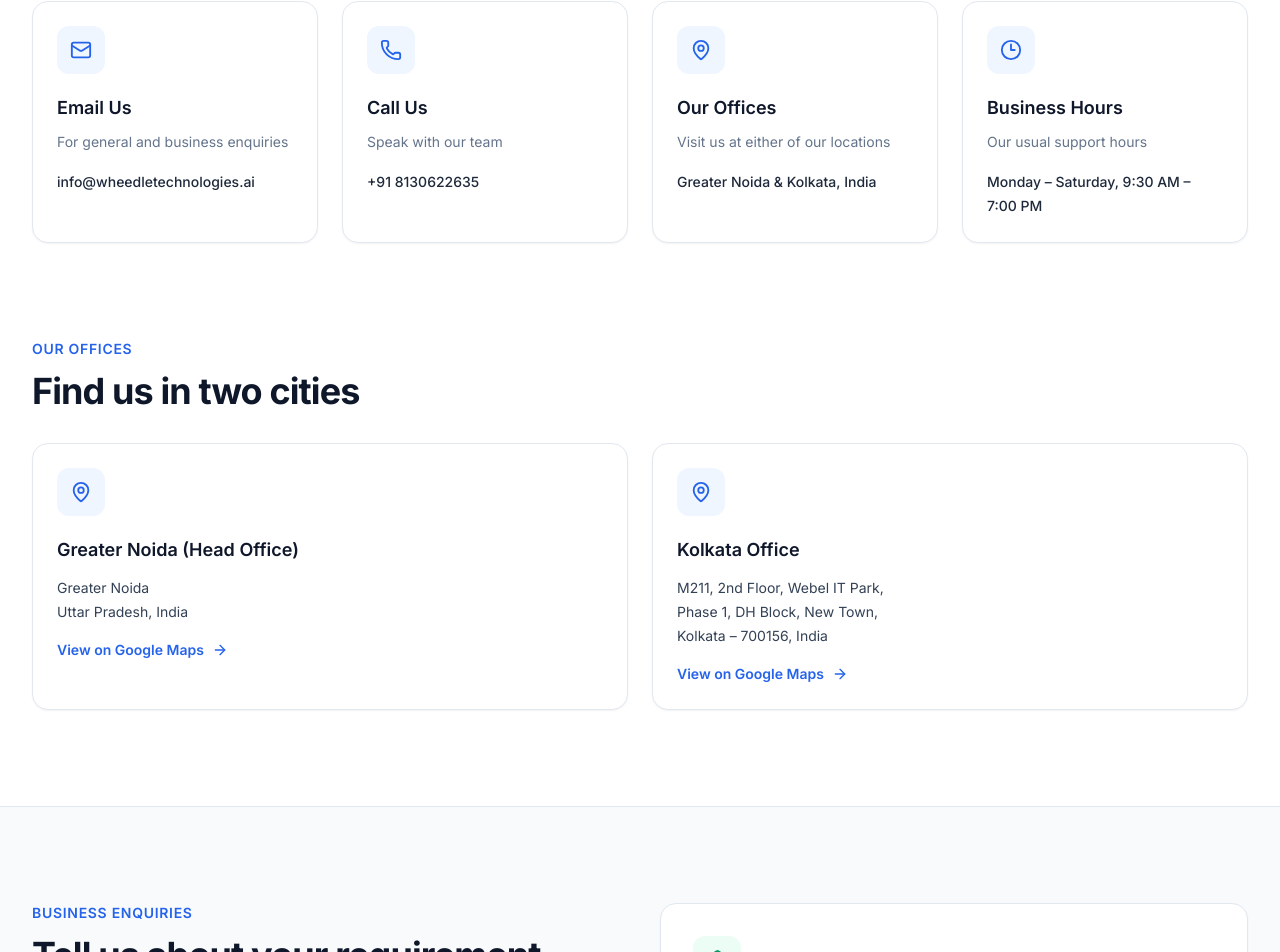
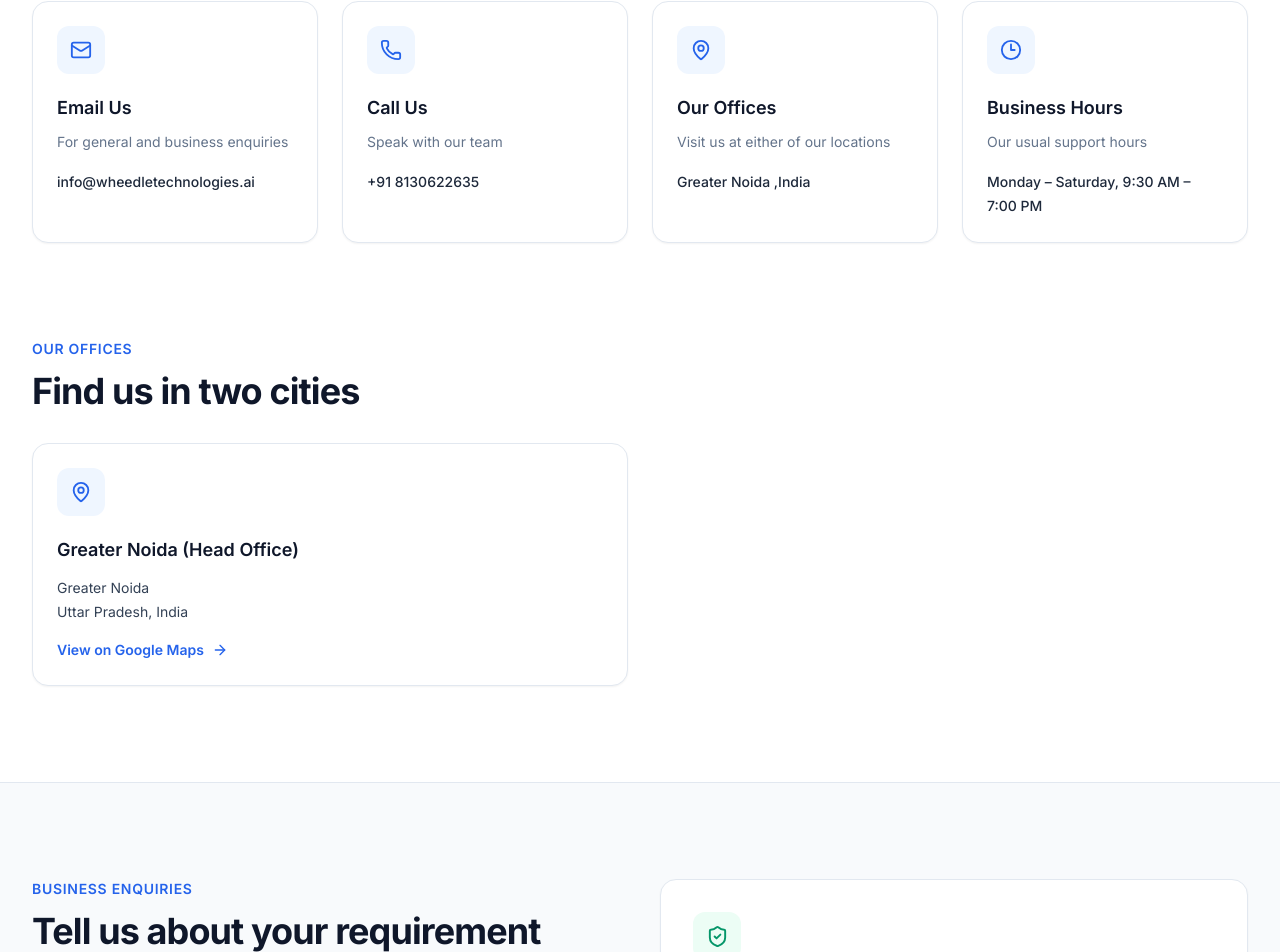
Before and after one commit to manpreetwheedletechnologies-dotcom/wheedle_frontend_next, a Next.js app: page /contact-us in a window 1280 px wide. Shown: the part 797-1749 px from the top of the page. Built offline with nearby package versions, Linux system fonts and the light colour scheme.

Commit message:
remove the address

```diff
--- a/app/contact-us/page.js
+++ b/app/contact-us/page.js
@@ -37,7 +37,7 @@ const contactDetails = [
     icon: MapPin,
     title: "Our Offices",
     description: "Visit us at either of our locations",
-    value: "Greater Noida & Kolkata, India",
+    value: "Greater Noida ,India",
     href: "#our-offices",
   },
   {
@@ -54,16 +54,16 @@ const offices = [
     name: "Greater Noida (Head Office)",
     lines: ["Greater Noida", "Uttar Pradesh, India"],
     mapQuery: "Greater Noida, Uttar Pradesh, India",
-  },
-  {
-    name: "Kolkata Office",
-    lines: [
-      "M211, 2nd Floor, Webel IT Park,",
-      "Phase 1, DH Block, New Town,",
-      "Kolkata \u2013 700156, India",
-    ],
-    mapQuery: "Webel IT Park, DH Block, New Town, Kolkata 700156, India",
-  },
+  }
+  // {
+  //   name: "Kolkata Office",
+  //   lines: [
+  //     "M211, 2nd Floor, Webel IT Park,",
+  //     "Phase 1, DH Block, New Town,",
+  //     "Kolkata \u2013 700156, India",
+  //   ],
+  //   mapQuery: "Webel IT Park, DH Block, New Town, Kolkata 700156, India",
+  // },
 ];
 
 export default function ContactUsPage() {
--- a/app/cookie-policy/page.js
+++ b/app/cookie-policy/page.js
@@ -284,10 +284,10 @@ export default function CookiePolicyPage() {
                 Head Office, Greater Noida, Uttar Pradesh, India
               </p>
 
-              <p className="mt-2 text-slate-600">
+              {/* <p className="mt-2 text-slate-600">
                 M211, 2nd Floor, Webel IT Park, Phase 1, DH Block, New Town,
                 Kolkata &ndash; 700156, India
-              </p>
+              </p> */}
 
               <a
                 href="mailto:info@wheedletechnologies.ai"
```
